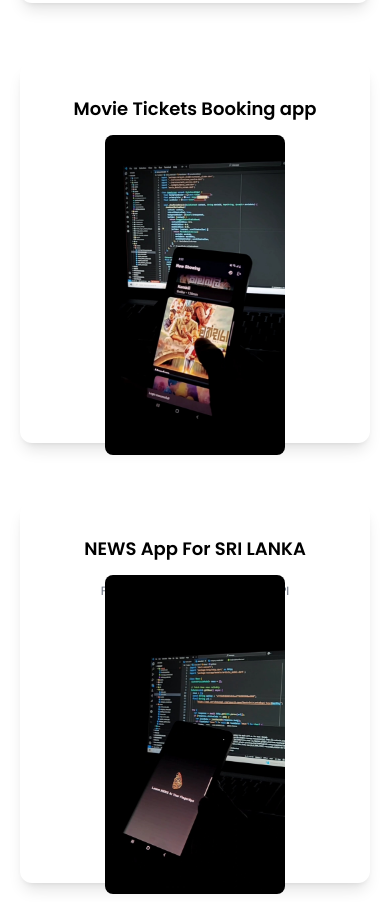
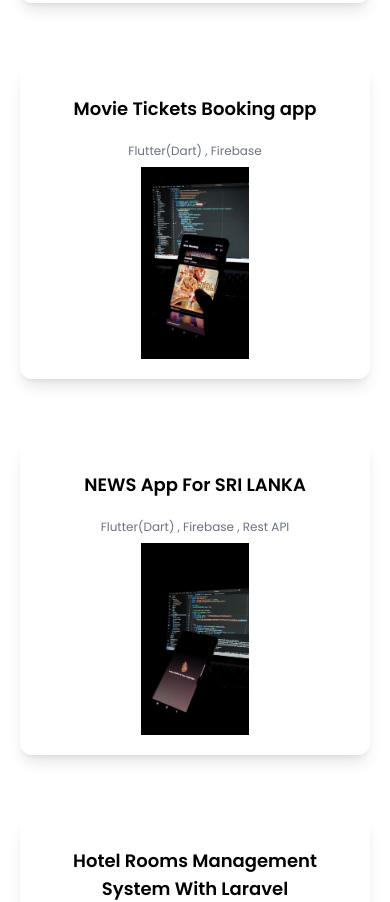
Before and after one commit to Kavishathejan/Kavisha-s-portfolio, a Next.js app: page / in a window 390 px wide. Shown: the part 2960-3862 px from the top of the page. Built offline with nearby package versions, Linux system fonts and the light colour scheme.

Commit message:
Updated card image height and centered picture

```diff
--- a/pages/index.tsx
+++ b/pages/index.tsx
@@ -257,13 +257,15 @@ export default function Home() {
                 target="_blank"
                 rel="noopener noreferrer"
               >
-                <div className="w-full h-64 relative mx-auto md:h-80 flex items-center justify-center">
+                <div className="w-full h-48 sm:h-64 md:h-80 relative mx-auto overflow-hidden">
                   <Image
                     src={mbook}
                     alt="Recipes App"
-                    className="rounded-lg"
-                    width={180}
-                    height={200}
+                    fill
+                    className="rounded-lg object-contain"
+                    sizes="(max-width: 640px) 100vw,
+                             (max-width: 768px) 80vw,
+                                50vw"
                   />
                 </div>
               </a>
@@ -281,13 +283,15 @@ export default function Home() {
                 target="_blank"
                 rel="noopener noreferrer"
               >
-                <div className="w-full h-64 relative mx-auto md:h-80 flex items-center justify-center">
+                <div className="w-full h-48 sm:h-64 md:h-80 relative mx-auto overflow-hidden">
                   <Image
                     src={news}
                     alt="Recipes App"
-                    className="rounded-lg"
-                    width={180}
-                    height={200}
+                    fill
+                    className="rounded-lg object-contain"
+                    sizes="(max-width: 640px) 100vw,
+                             (max-width: 768px) 80vw,
+                                50vw"
                   />
                 </div>
               </a>
@@ -393,7 +397,7 @@ export default function Home() {
 
 
 
-             <div className="text-center shadow-lg p-5 rounded-xl my-5 dark:bg-gradient-to-b from-gray-900">
+            <div className="text-center shadow-lg p-5 rounded-xl my-5 dark:bg-gradient-to-b from-gray-900">
               <h3 className="text-lg py-3 font-semibold dark:text-white md:text-xl">
                 Movie searching App with TMDB API
               </h3>
@@ -565,7 +569,7 @@ export default function Home() {
             </div>
 
             {/* Project 10 */}
-           <div className="text-center shadow-lg p-5 rounded-xl my-5 dark:bg-gradient-to-b from-gray-900">
+            <div className="text-center shadow-lg p-5 rounded-xl my-5 dark:bg-gradient-to-b from-gray-900">
               <h3 className="text-lg py-3 font-semibold dark:text-white md:text-xl">
                 BMI calculator
               </h3>
```
